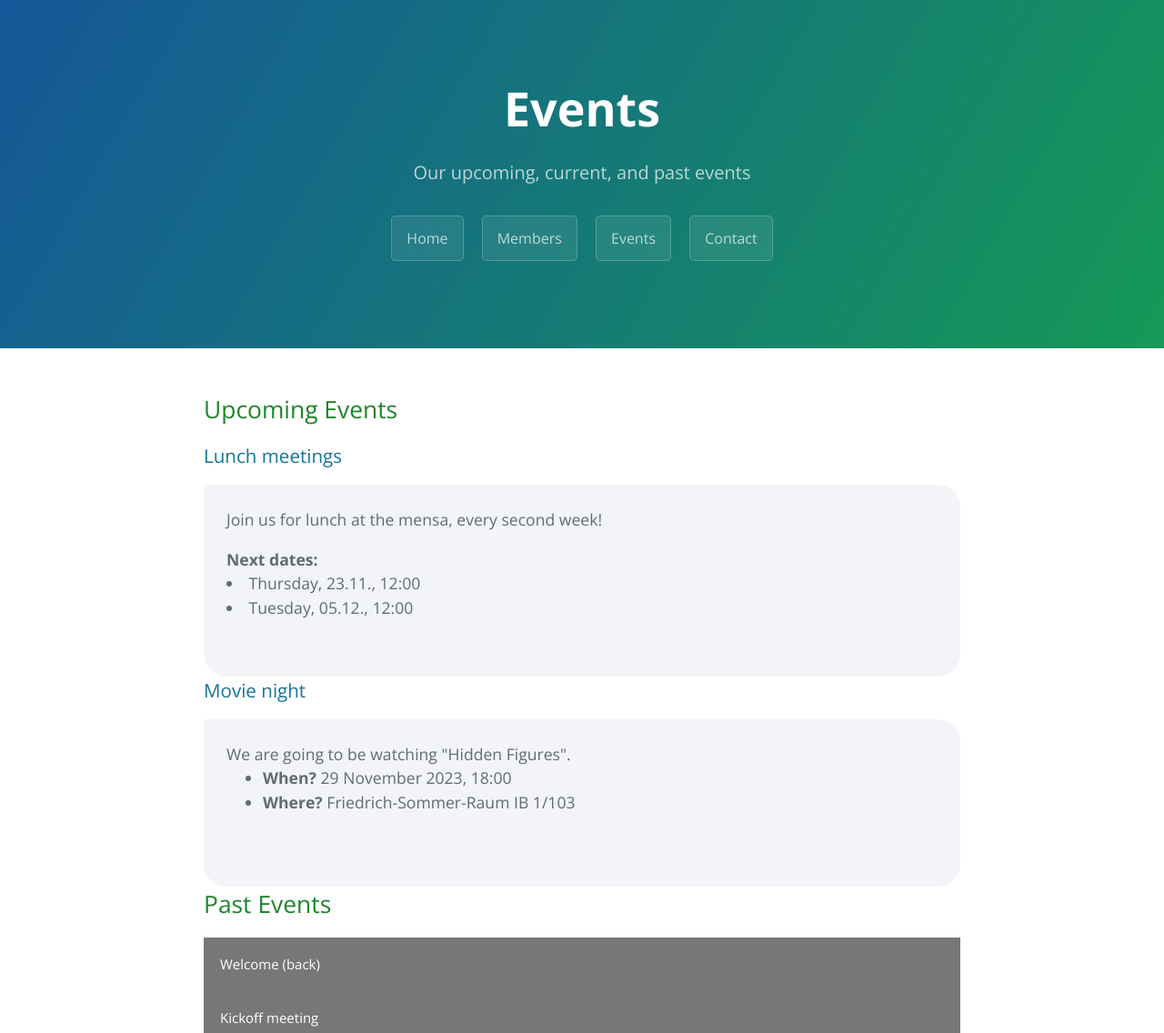
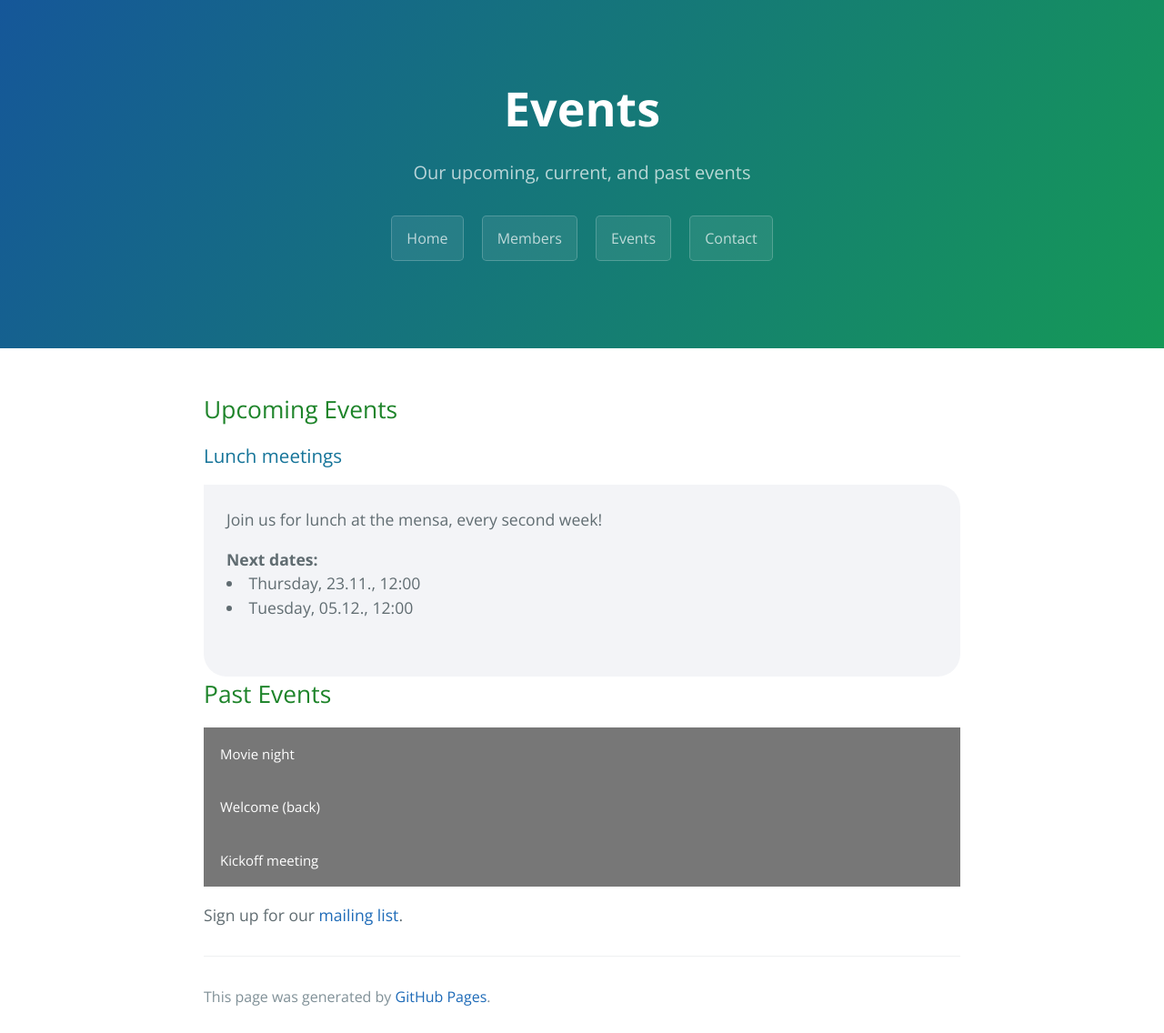
Before and after one commit to rub-wim/rub-wim.github.io, a Jekyll site: the page built from events.md, in a window 1280 px wide, cut to the strip 0-1136 px from the top of the page. Shown: the whole strip at 91% size. Built offline with Jekyll 4.4.1, drawn with Linux system fonts in a browser that asks for light colours; comment, search, counter and statistics services are not loaded.

Commit message:
Update events.md

```diff
--- a/events.md
+++ b/events.md
@@ -8,12 +8,14 @@ upcoming-events:
 - name: Lunch meetings
   description: <p> Join us for lunch at the mensa, every second week!</p> <strong>Next dates:</strong> <li>Thursday, 23.11., 12:00</li> <li>Tuesday, 05.12., 12:00</li>
 
-- name: Movie night
-  description: We are going to be watching "Hidden Figures". <ul> <li><strong>When?</strong> 29 November 2023, 18:00</li> <li><strong>Where?</strong> Friedrich-Sommer-Raum IB 1/103</li> </ul>
+
 
 ## PAST EVENTS:
 
 past-events:
+- name: Movie night
+  description: We are going to be watching "Hidden Figures". <ul> <li><strong>When?</strong> 29 November 2023, 18:00</li> <li><strong>Where?</strong> Friedrich-Sommer-Raum IB 1/103</li> </ul>
+
 - name: Welcome (back)
   description: <ul> <li><strong>When?</strong> 08 November 2023, 15:00 - 17:00</li> <li><strong>Where?</strong> Friedrich-Sommer-Raum IB 1/103</li> <li><strong>What?</strong> Let's welcome everyone back for the winter semester and meet new faculty members and students! Everyone is welcome to introduce themselves and get to know each other over cake and coffee.</li> <li><strong>How do I sign up?</strong> Anyone can show up and we're looking forward to meeting you!</li> </ul>
 
```
